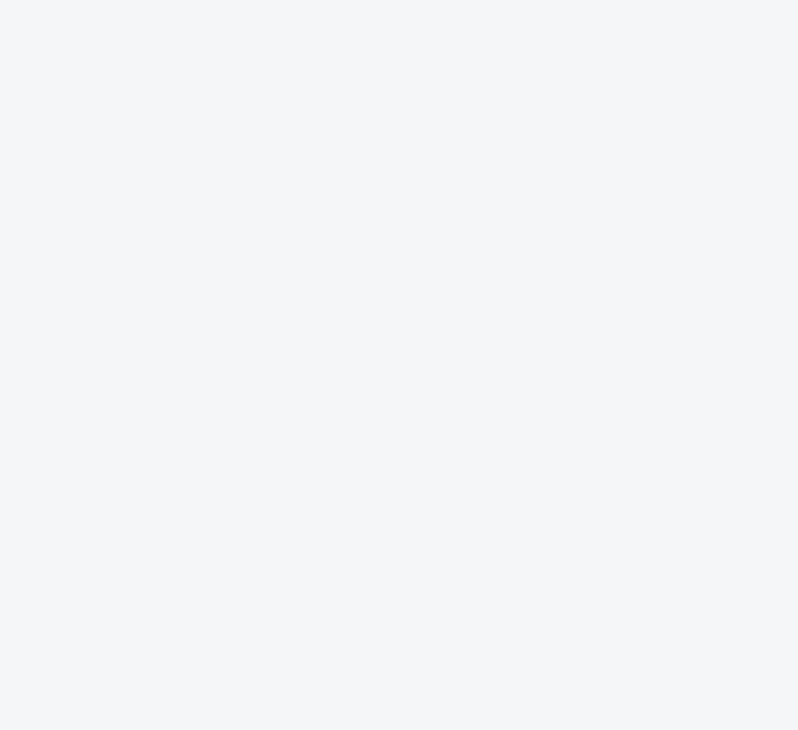
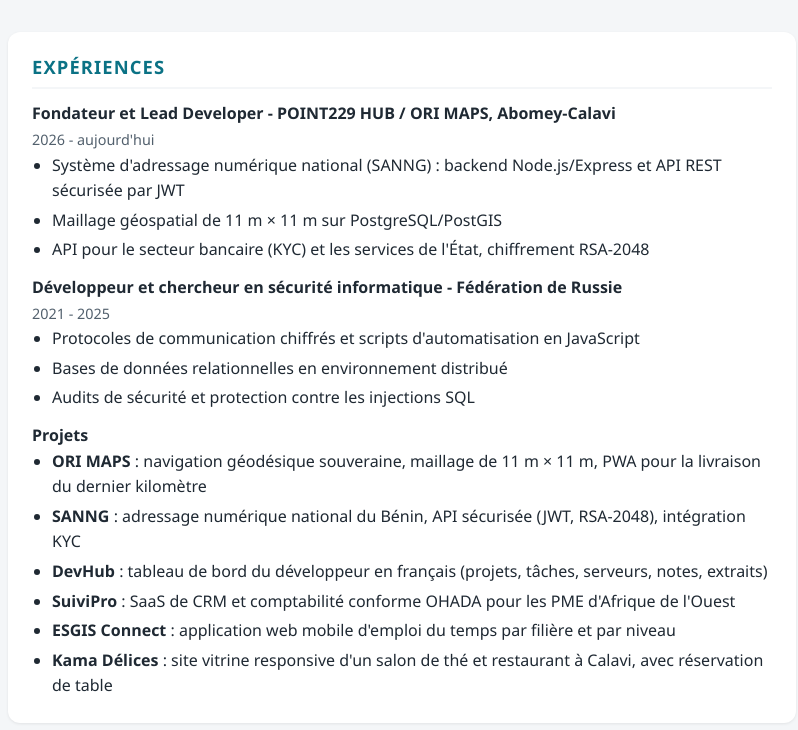
Before and after one commit to tessyricardo19-ui/mon-cv, a plain HTML site: page index.html in a window 1280 px wide. Shown: the whole page, without its empty margins (238-1036 px from the left). Drawn offline with Linux system fonts and the light colour scheme.

Commit message:
mise en place de la section experiences

```diff
--- a/index.html
+++ b/index.html
@@ -8,6 +8,38 @@
 </head>
 <body>
   <main>
+    <section>
+      <h2>Expériences</h2>
+      <article>
+        <h3>Fondateur et Lead Developer - POINT229 HUB / ORI MAPS, Abomey-Calavi</h3>
+        <span class="periode">2026 - aujourd'hui</span>
+        <ul>
+          <li>Système d'adressage numérique national (SANNG) : backend Node.js/Express et API REST sécurisée par JWT</li>
+          <li>Maillage géospatial de 11 m × 11 m sur PostgreSQL/PostGIS</li>
+          <li>API pour le secteur bancaire (KYC) et les services de l'État, chiffrement RSA-2048</li>
+        </ul>
+      </article>
+      <article>
+        <h3>Développeur et chercheur en sécurité informatique - Fédération de Russie</h3>
+        <span class="periode">2021 - 2025</span>
+        <ul>
+          <li>Protocoles de communication chiffrés et scripts d'automatisation en JavaScript</li>
+          <li>Bases de données relationnelles en environnement distribué</li>
+          <li>Audits de sécurité et protection contre les injections SQL</li>
+        </ul>
+      </article>
+      <article>
+        <h3>Projets</h3>
+        <ul>
+          <li><strong>ORI MAPS</strong> : navigation géodésique souveraine, maillage de 11 m × 11 m, PWA pour la livraison du dernier kilomètre</li>
+          <li><strong>SANNG</strong> : adressage numérique national du Bénin, API sécurisée (JWT, RSA-2048), intégration KYC</li>
+          <li><strong>DevHub</strong> : tableau de bord du développeur en français (projets, tâches, serveurs, notes, extraits)</li>
+          <li><strong>SuiviPro</strong> : SaaS de CRM et comptabilité conforme OHADA pour les PME d'Afrique de l'Ouest</li>
+          <li><strong>ESGIS Connect</strong> : application web mobile d'emploi du temps par filière et par niveau</li>
+          <li><strong>Kama Délices</strong> : site vitrine responsive d'un salon de thé et restaurant à Calavi, avec réservation de table</li>
+        </ul>
+      </article>
+    </section>
   </main>
 </body>
 </html>
```
